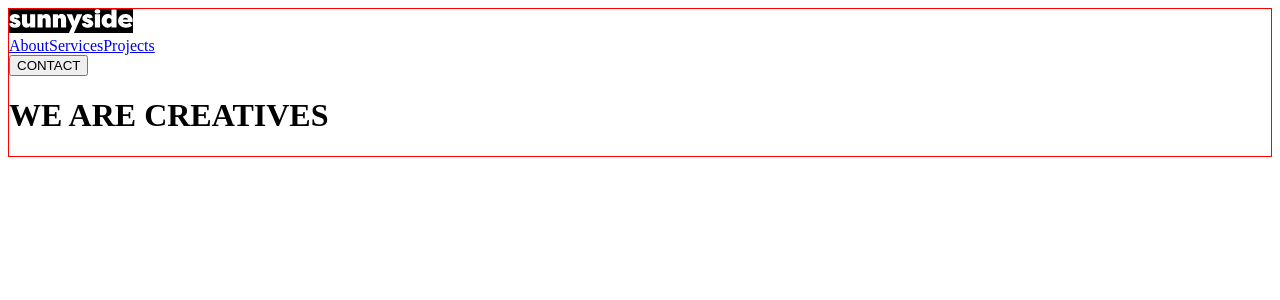
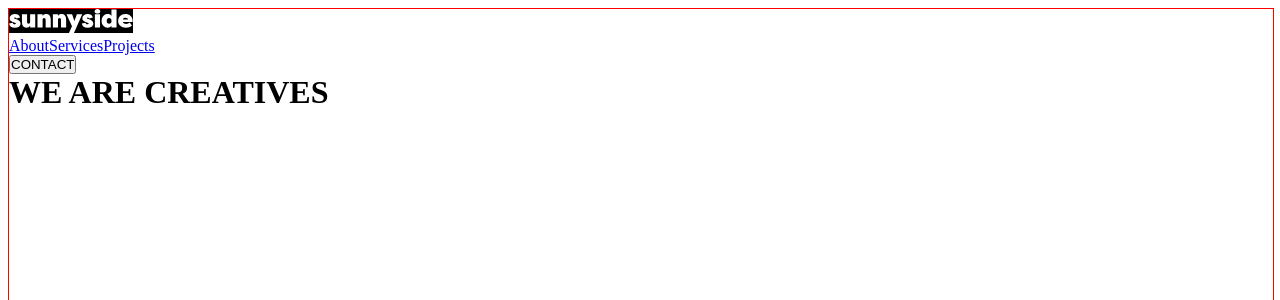
Before and after one commit to SergioFer95/Sunnyside-Agency, an Angular app in the folder SunnysideAgency/: page / in a window 1280 px wide. Shown: the top 300 px of the page. Built offline with nearby package versions, Linux system fonts and the light colour scheme.

Commit message:
#HeaderComponent: add some styles like size

```diff
--- a/SunnysideAgency/src/app/header/header.component.scss
+++ b/SunnysideAgency/src/app/header/header.component.scss
@@ -1,9 +1,15 @@
+*{
+    margin: 0px;
+    padding: 0px;
+}
+
 header{
+    width: 100%;
+    height: 46.875rem;
+
     border: 1px solid red;
 
-
+    .logo__img{
+        background-color: black;
+    }
 }
-
-.logo__img{
-    background-color: black;
-}
```
